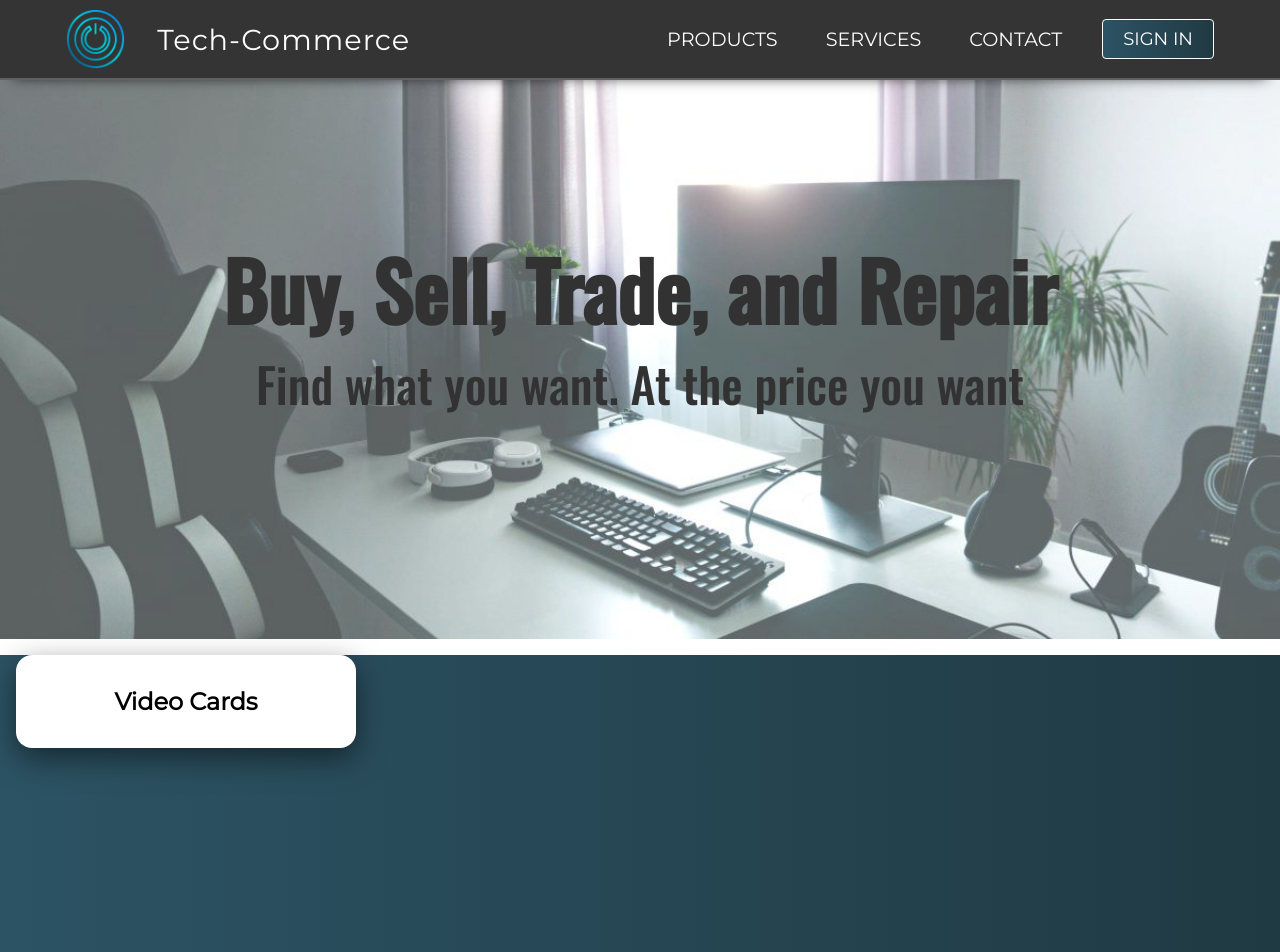
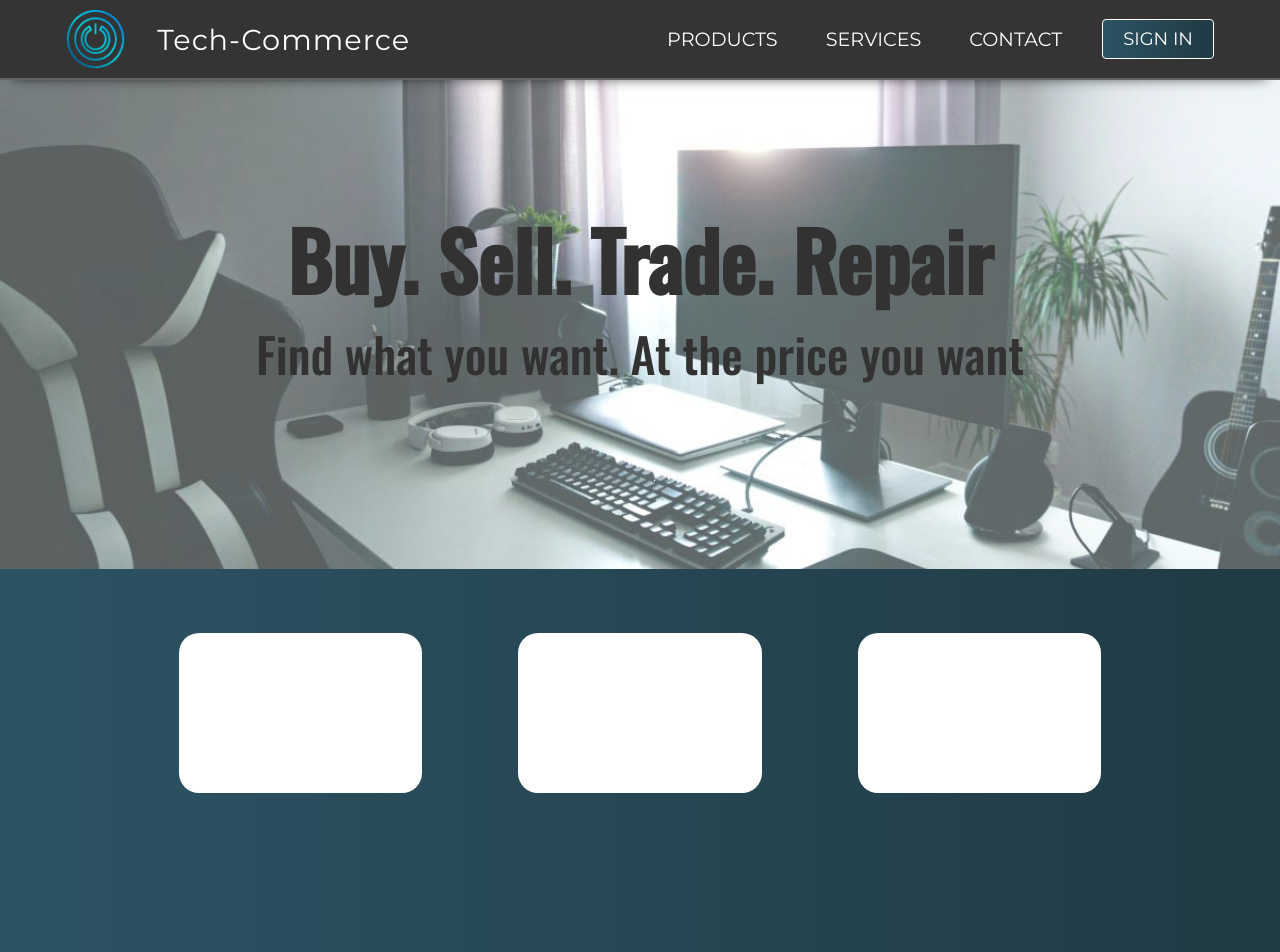
Before and after one commit to PunitorX/tech-commerce, a React (Create React App) app: page / in a window 1280 px wide. Shown: the top 952 px of the page. Built offline with nearby package versions, Linux system fonts and the light colour scheme.

Commit message:
"Body cards added; started search-bar component'

```diff
--- a/src/components/Button.js
+++ b/src/components/Button.js
@@ -1,5 +1,5 @@
 import React from 'react'
-import { createContext, useState } from 'react'
+import { useState } from 'react'
 import './Button.css'
 
 const STYLES = ['btn--primary', 'btn--outline']
@@ -8,8 +8,6 @@ const SIZES = ['btn--medium', 'btn--large', 'btn--mobile']
 
 const COLOR = ['primary']
 
-export const ThemeContext = createContext(null);
-
 export const Button = ({children, type, onClick, buttonStyle, buttonSize, buttonColor}) => {
     const checkButtonStyle = STYLES.includes(buttonStyle) ? buttonStyle : STYLES[0];
 
@@ -17,15 +15,7 @@ export const Button = ({children, type, onClick, buttonStyle, buttonSize, button
 
     const checkButtonColor = COLOR.includes(buttonColor) ? buttonColor : null;
 
-    const [theme, setTheme] = useState('light');
-
-    const toggleTheme = () => {
-        setTheme((curr) => (curr === 'light' ? 'dark' : 'light'));
-      };
-
     return (
-        <ThemeContext.Provider value={{theme, toggleTheme}}>
             <button className={`btn ${checkButtonStyle} ${checkButtonSize} ${checkButtonSize} ${checkButtonColor}`} onClick={onClick} type={type}>{children}</button>
-        </ThemeContext.Provider>
     );
 };
--- a/src/components/Data.js
+++ b/src/components/Data.js
@@ -1,7 +1,6 @@
 export const homeObjOne = {
-    header : 'Buy, Sell, Trade, and Repair',
+    header : 'Buy. Sell. Trade. Repair',
     headDesc: 'Find what you want. At the price you want',
-    detail : ''
 }
 
 export const homeObjTwo = {
--- a/src/components/HeroSection.css
+++ b/src/components/HeroSection.css
@@ -3,8 +3,8 @@
 .home-section {
     background: rgba(255, 255, 255);
     color: black;
-    padding-top: 150px;
-    padding-bottom: 220px;
+    padding-top: 120px;
+    padding-bottom: 180px;
     background-image: url('/public/images/backgroundtwo.jpg');
     background-repeat: no-repeat;
     background-size: cover;
@@ -39,11 +39,11 @@
     text-align: center;
 }
 
-.home-detail {
+/* .home-detail {
     font-size: 2rem;
     font-family: 'Oswald', sans-serif;
     text-align: center;
-}
+} */
 
 
 
@@ -68,3 +68,22 @@
     height: 46vh;
     background: linear-gradient(to right, #2c5364, #203a43);
 }
+
+.half-card {
+    min-height: 40vh;
+    display: flex;
+    justify-content: center;
+    flex-wrap: wrap;
+    font-size: 0.9rem;
+    padding: 1rem 2rem 3rem 2rem;
+    display: flex;
+    flex-direction: row;
+}
+
+.half-display {
+    background: #fff;
+    width: 20%;
+    margin: 3rem;
+    cursor: pointer;
+    border-radius: 20px;
+}
--- a/src/components/HeroSection.js
+++ b/src/components/HeroSection.js
@@ -3,11 +3,11 @@ import {motion} from 'framer-motion';
 import './HeroSection.css'
 import { Link } from 'react-router-dom';
 import { Button } from './Button';
+import SearchBar from './SearchBar';
 
 function HeroSection({
   header,
-  headDesc,
-  details
+  headDesc
 }) {
 
   const [click, setClick] = useState(false);
@@ -27,15 +27,29 @@ function HeroSection({
               <div className="home-desc">
                 {headDesc}
               </div>
-              <div className="home-detail">
-                {details}
+              <div className="home-search">
+                <SearchBar />
               </div>
             </div>
           </div>
         </div>
 
         <div className="half-section">
-          <motion.div transition={{layout: {duration: 1, type: 'spring'}}} layout onClick={() => setIsOpen(!isOpen)} className='Card' style={{borderRadius: '1rem', boxShadow: '0px 10px 30px rgba(0,0,0, 0.5', width: '340px'}}>
+
+          <div className="half-card">
+            <div className="half-display">
+
+            </div>
+            <div className="half-display">
+
+            </div>
+            <div className="half-display">
+
+            </div>
+          </div>
+
+
+          {/* <motion.div transition={{layout: {duration: 1, type: 'spring'}}} layout onClick={() => setIsOpen(!isOpen)} className='Card' style={{borderRadius: '1rem', boxShadow: '0px 10px 30px rgba(0,0,0, 0.5', width: '340px'}}>
               <motion.h2 layout='position' className='card-h2'>
                   Video Cards
               </motion.h2>
@@ -48,7 +62,7 @@ function HeroSection({
 
               </motion.div>
             )}
-        </motion.div>
+        </motion.div> */}
         </div>
     </>
   )
--- a/src/components/Navbar.js
+++ b/src/components/Navbar.js
@@ -61,7 +61,7 @@ function Navbar() {
                     <li className="nav-btn">
                         {button ? (
                             <Link to='/sign-up' className="btn-link">
-                                <Button buttonStyle='btn--primary'>SIGN IN</Button>
+                                <Button buttonStyle='btn--primary' buttonSize='btn--medium'>SIGN IN</Button>
                             </Link>
                         ): (
                             <Link to='/sign-up' className="btn-link">
--- /dev/null
+++ b/src/components/SearchBar.css
@@ -0,0 +1,9 @@
+.search-input {
+    font-size: 3rem;
+    transform: translate(0%, 70%);
+    border-radius: 45px;
+    text-align: end;
+    padding-right: 1rem;
+    border: 1px solid #616161;
+    font-family: 'Roboto', sans-serif;
+}
--- /dev/null
+++ b/src/components/SearchBar.js
@@ -0,0 +1,28 @@
+import React from 'react'
+import './SearchBar.css'
+
+const STYLES = ['search-primary', 'search-secondary'];
+const SIZE = ['search-medium', 'seach-large'];
+
+export const SearchBar = ({}) => {
+
+}
+
+
+
+// function SearchBar() {
+//   return (
+//     <>
+//     <div className="search-main">
+//         <div className="search-container">
+//             <div className="search-search">
+//                 <input type="text" className='search-input' placeholder='Search'/>
+//                 <label htmlFor="" className='search-label'></label>
+//             </div>
+//         </div>
+//     </div>
+//     </>
+//   )
+// }
+
+export default SearchBar
```
